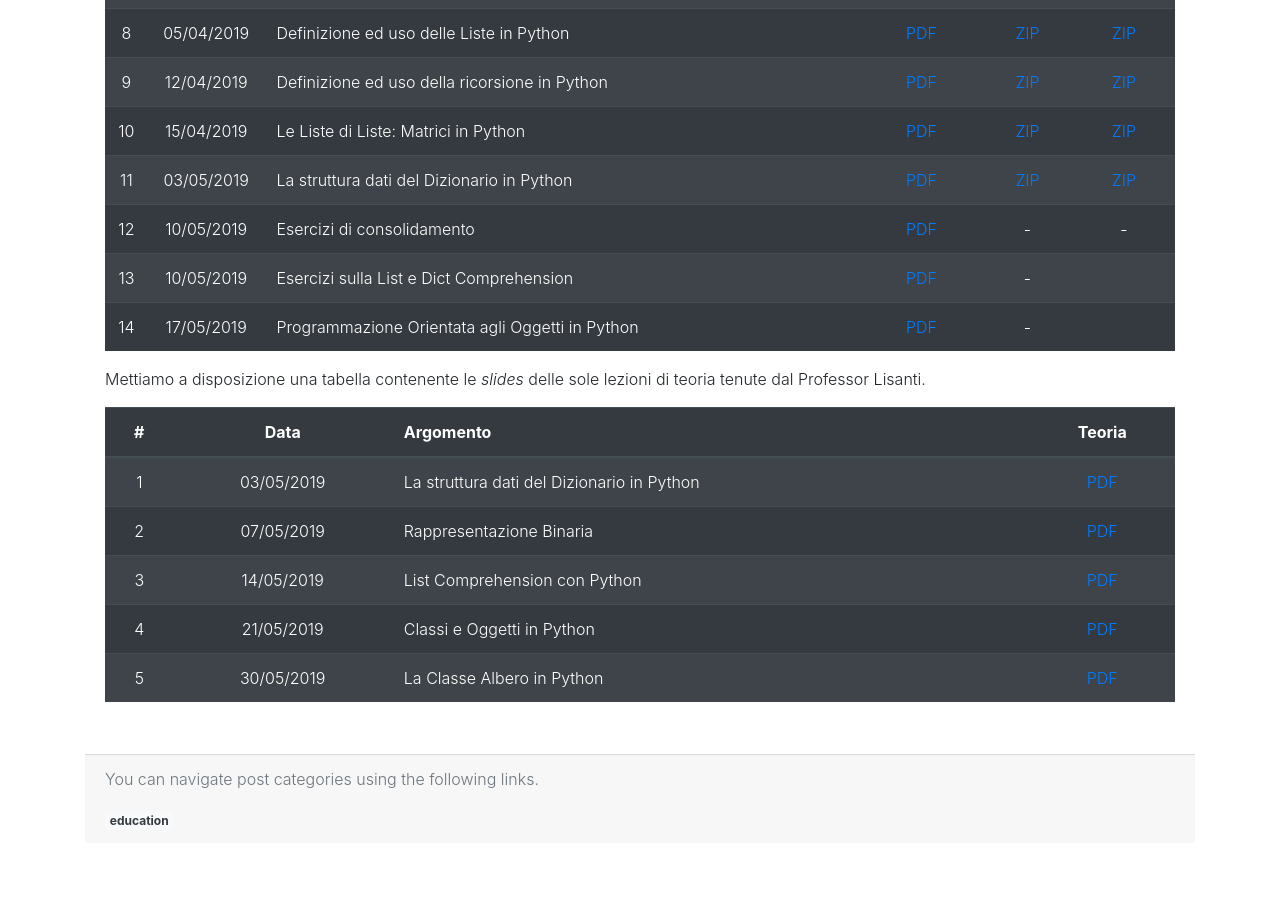
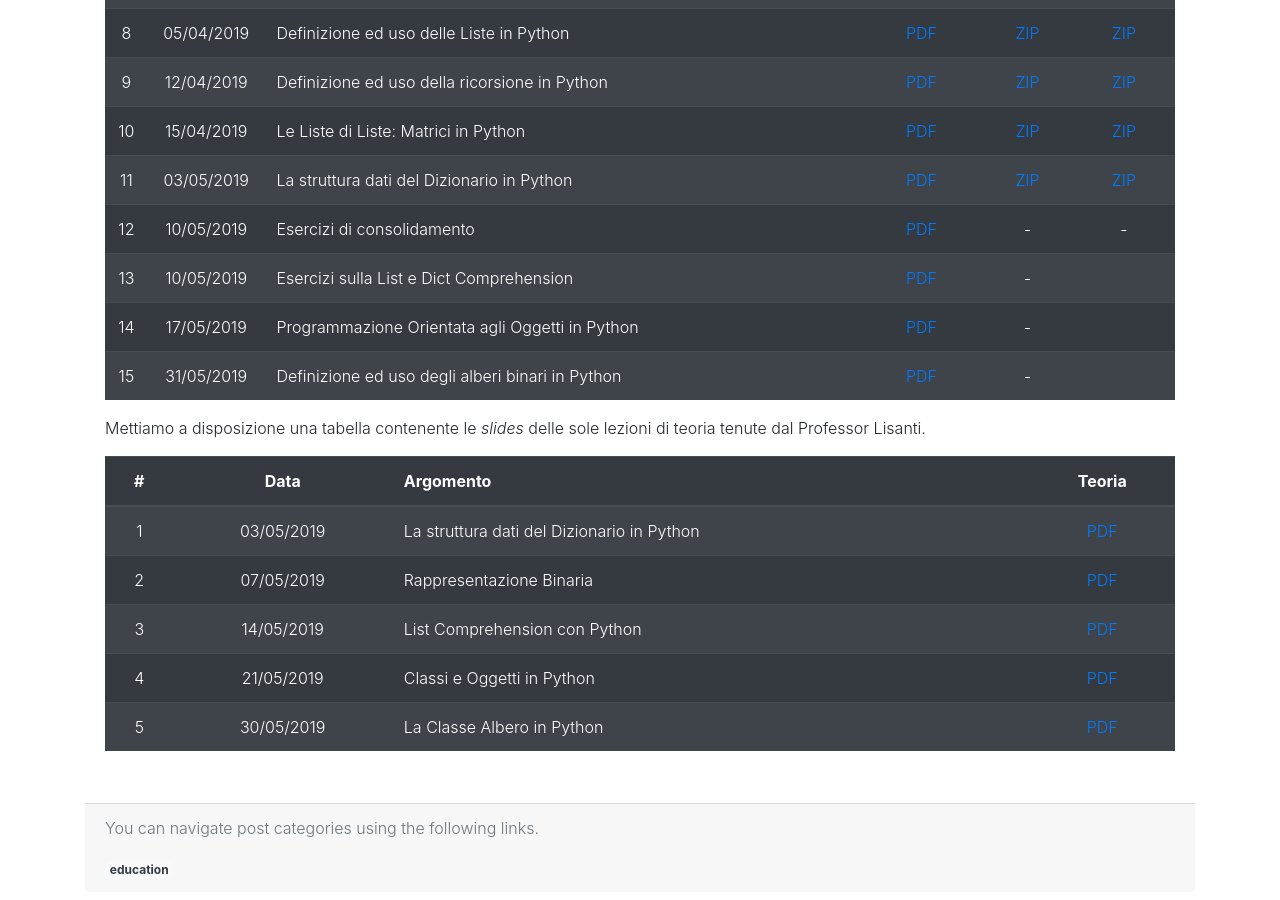
Before and after one commit to saltgz/saltgz.github.io, a Jekyll site: the page built from _posts/2019-05-31-info-mat.md, in a window 1280 px wide and 900 px high, scrolled down 1152 px. Built offline with Jekyll 4.4.1, drawn with Linux system fonts in a browser that asks for light colours; nearby versions of some CDN libraries; before the commit the page ends 2003 px from its top, so only the background shows below that.

Commit message:
Update and rename 2019-05-27-info-mat.md to 2019-05-31-info-mat.md

```diff
--- a/_posts/2019-05-27-info-mat.md
+++ b/_posts/2019-05-31-info-mat.md
@@ -57,6 +57,7 @@ Esiste, inoltre, un elenco delle prove d'esame **scritto** degli anni passati a
 | 12  | 10/05/2019 | Esercizi di consolidamento                                                |  [PDF](https://www.dropbox.com/s/7mq3ckurc6z3t1c/012_Consolidamento.pdf?dl=0)  |                                   -                                    |                                    -                                    |
 | 13  | 10/05/2019 | Esercizi sulla List e Dict Comprehension |  [PDF](https://www.dropbox.com/s/uqzsz2y57skz2ab/Lab13.pdf?dl=0)  |                                   -                                    |
 | 14  | 17/05/2019 | Programmazione Orientata agli Oggetti in Python |  [PDF](https://www.dropbox.com/s/cdyar3ux7ln1pe5/Lab14.pdf?dl=0)  |                                   -                                    |
+| 15  | 31/05/2019 | Definizione ed uso degli alberi binari in Python |  [PDF](https://www.dropbox.com/s/8mqtob8762fu1jb/Lab15.pdf?dl=0)  |                                   -                                    |
 
 Mettiamo a disposizione una tabella contenente le _slides_ delle sole lezioni di teoria tenute dal Professor Lisanti.
 
```
